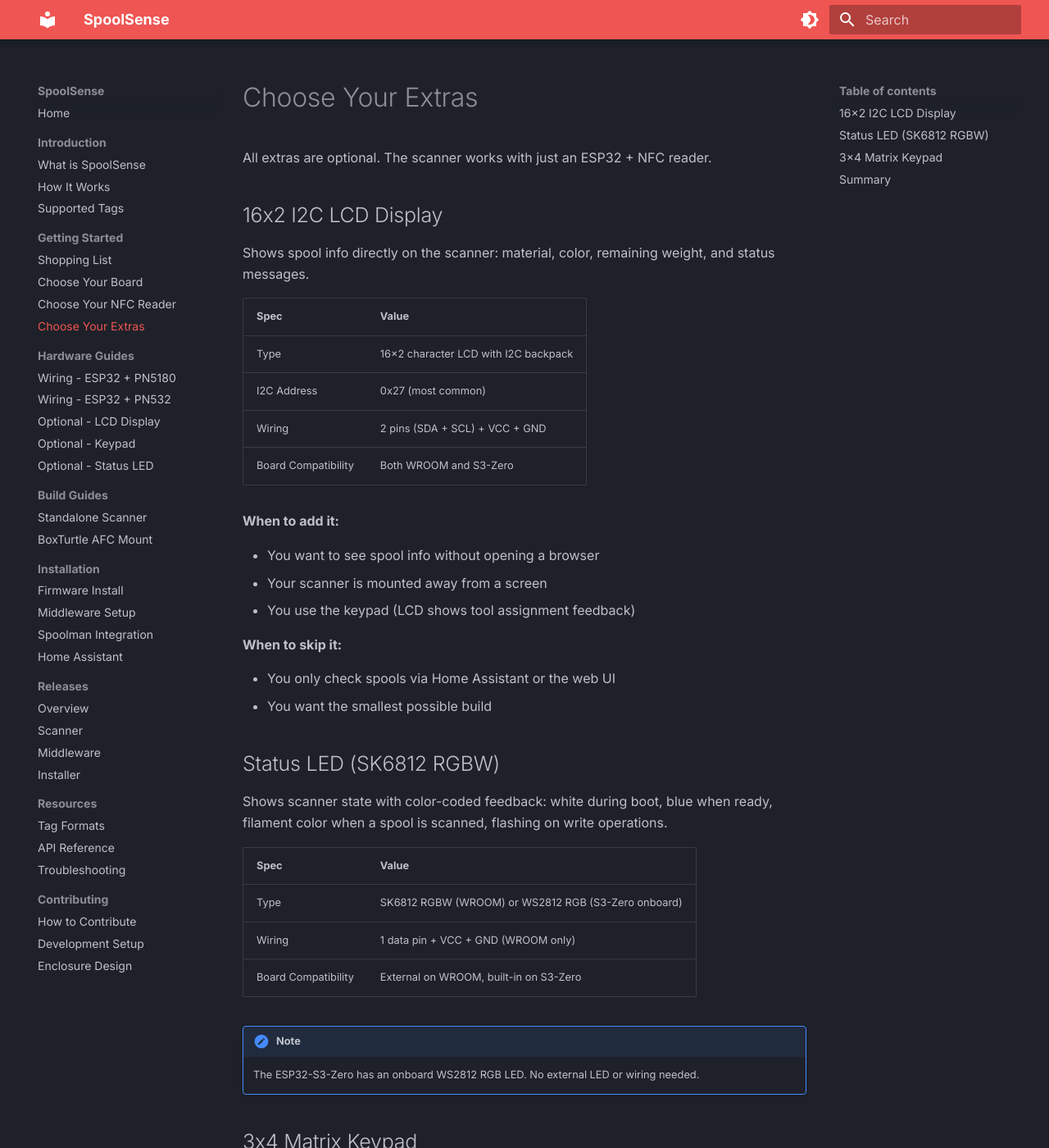
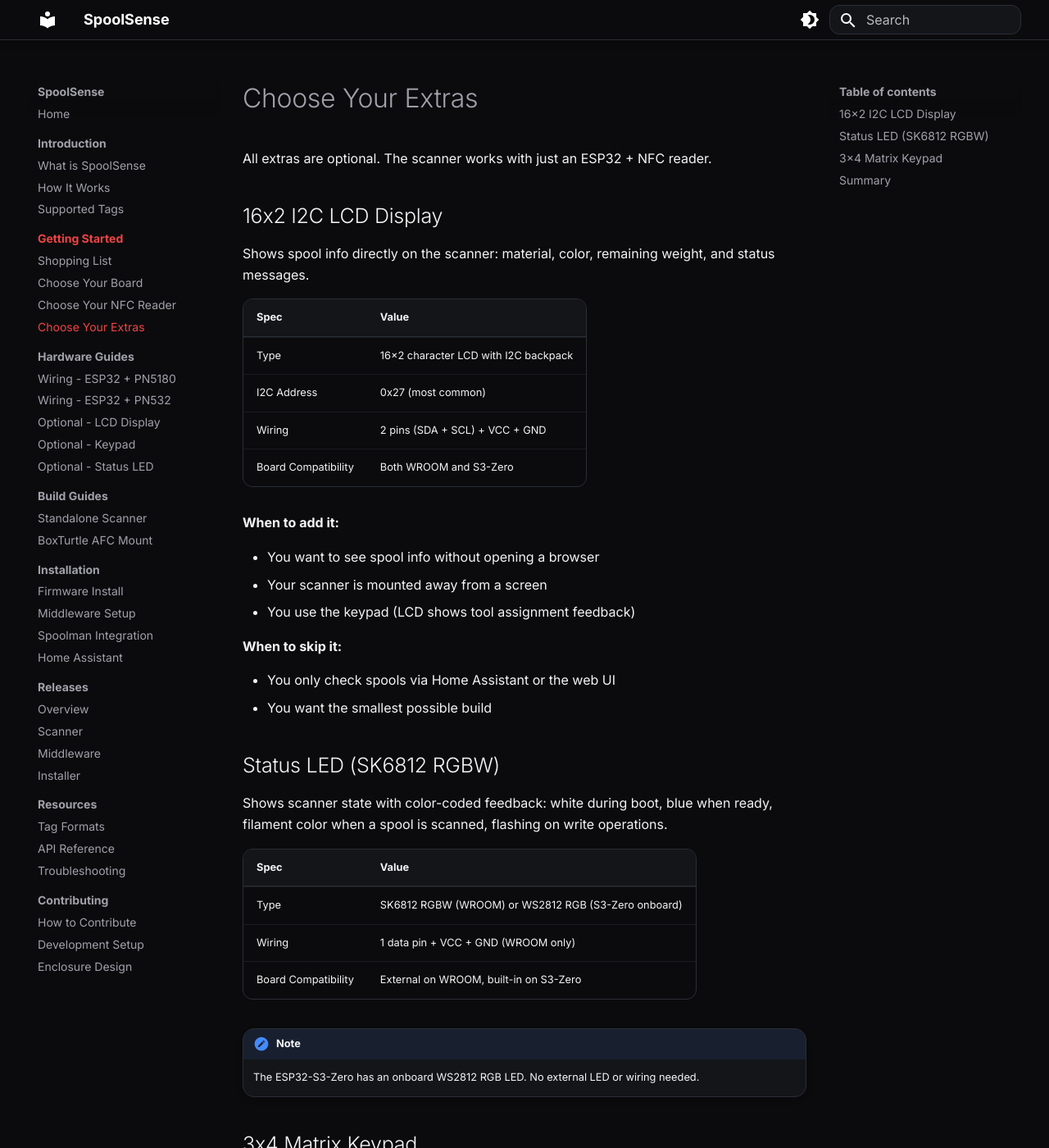
Before and after one commit to SpoolSense/spoolsense.org, an MkDocs documentation site: the page built from docs/getting-started/choose-extras.md, in a window 1280 px wide and 1400 px high. Shown: the whole window at 82% size. Built offline with MkDocs 1.6.1 and Material for MkDocs 9.7.7, drawn with Linux system fonts in a browser that asks for light colours.

Commit message:
feat: custom theme matching scanner web UI (dark panels, red accents, rounded cards)

```diff
--- /dev/null
+++ b/docs/stylesheets/custom.css
@@ -0,0 +1,154 @@
+/* SpoolSense theme — matches the scanner web UI */
+
+/* Dark mode (default) */
+[data-md-color-scheme="slate"] {
+  --md-default-bg-color: #0b0b0d;
+  --md-default-fg-color: #f4f4f5;
+  --md-default-fg-color--light: #a1a1aa;
+  --md-default-fg-color--lighter: #71717a;
+  --md-default-fg-color--lightest: #52525b;
+
+  --md-primary-fg-color: #dc2626;
+  --md-primary-fg-color--light: #ef4444;
+  --md-primary-fg-color--dark: #b91c1c;
+  --md-primary-bg-color: #fff;
+
+  --md-accent-fg-color: #ef4444;
+
+  --md-code-bg-color: #141519;
+  --md-code-fg-color: #f4f4f5;
+
+  --md-typeset-color: #f4f4f5;
+  --md-typeset-a-color: #ef4444;
+
+  --md-footer-bg-color: #09090b;
+  --md-footer-bg-color--dark: #09090b;
+  --md-footer-fg-color: #a1a1aa;
+  --md-footer-fg-color--light: #71717a;
+  --md-footer-fg-color--lighter: #52525b;
+}
+
+/* Header */
+[data-md-color-scheme="slate"] .md-header {
+  background: #0b0b0d;
+  border-bottom: 1px solid #2a2e36;
+}
+
+/* Navigation sidebar */
+[data-md-color-scheme="slate"] .md-sidebar {
+  background: #0b0b0d;
+}
+
+[data-md-color-scheme="slate"] .md-nav__link {
+  color: #a1a1aa;
+}
+
+[data-md-color-scheme="slate"] .md-nav__link:hover {
+  color: #f4f4f5;
+}
+
+[data-md-color-scheme="slate"] .md-nav__link--active,
+[data-md-color-scheme="slate"] .md-nav__item--active > .md-nav__link {
+  color: #ef4444;
+}
+
+/* Content area */
+[data-md-color-scheme="slate"] .md-content {
+  background: #0b0b0d;
+}
+
+/* Code blocks */
+[data-md-color-scheme="slate"] .highlight code,
+[data-md-color-scheme="slate"] .highlighttable,
+[data-md-color-scheme="slate"] code {
+  background: #141519;
+  border-radius: 12px;
+}
+
+[data-md-color-scheme="slate"] .md-typeset pre > code {
+  border-radius: 12px;
+}
+
+/* Tables */
+[data-md-color-scheme="slate"] .md-typeset table:not([class]) {
+  border: 1px solid #2a2e36;
+  border-radius: 12px;
+  overflow: hidden;
+}
+
+[data-md-color-scheme="slate"] .md-typeset table:not([class]) th {
+  background: #141519;
+  color: #f4f4f5;
+  border-bottom: 1px solid #2a2e36;
+}
+
+[data-md-color-scheme="slate"] .md-typeset table:not([class]) td {
+  border-top: 1px solid #1a1c21;
+}
+
+[data-md-color-scheme="slate"] .md-typeset table:not([class]) tr:hover td {
+  background: rgba(255, 255, 255, 0.02);
+}
+
+/* Admonitions (info, tip, warning boxes) */
+[data-md-color-scheme="slate"] .md-typeset .admonition,
+[data-md-color-scheme="slate"] .md-typeset details {
+  border-radius: 14px;
+  border: 1px solid #2a2e36;
+  background: #141519;
+}
+
+[data-md-color-scheme="slate"] .md-typeset .admonition-title,
+[data-md-color-scheme="slate"] .md-typeset summary {
+  border-radius: 14px 14px 0 0;
+}
+
+/* Tabs */
+[data-md-color-scheme="slate"] .md-typeset .tabbed-labels > label {
+  color: #a1a1aa;
+}
+
+[data-md-color-scheme="slate"] .md-typeset .tabbed-labels > label--active,
+[data-md-color-scheme="slate"] .md-typeset .tabbed-labels > .tabbed-control--active {
+  color: #ef4444;
+}
+
+/* Search */
+[data-md-color-scheme="slate"] .md-search__form {
+  background: #141519;
+  border: 1px solid #2a2e36;
+  border-radius: 12px;
+}
+
+/* Light mode overrides */
+[data-md-color-scheme="default"] {
+  --md-primary-fg-color: #dc2626;
+  --md-primary-fg-color--light: #ef4444;
+  --md-accent-fg-color: #dc2626;
+  --md-typeset-a-color: #dc2626;
+}
+
+/* Landing page hero — both modes */
+.hero .cta {
+  background: linear-gradient(180deg, #ef4444, #dc2626);
+  border-radius: 12px;
+  font-weight: 800;
+}
+
+.hero .cta-secondary {
+  background: transparent;
+  border: 2px solid #ef4444;
+  color: #ef4444;
+}
+
+/* Feature cards on landing page */
+.feature {
+  background: linear-gradient(180deg, #141519, #1a1c21);
+  border: 1px solid #2a2e36;
+  border-radius: 16px;
+  box-shadow: 0 16px 40px rgba(0, 0, 0, 0.35);
+}
+
+.feature:hover {
+  border-color: #ef4444;
+}
--- a/mkdocs.yml
+++ b/mkdocs.yml
@@ -29,6 +29,9 @@ theme:
     - content.code.copy
     - search.suggest
     - search.highlight
+
+extra_css:
+  - stylesheets/custom.css
 
 extra:
   social:
```
